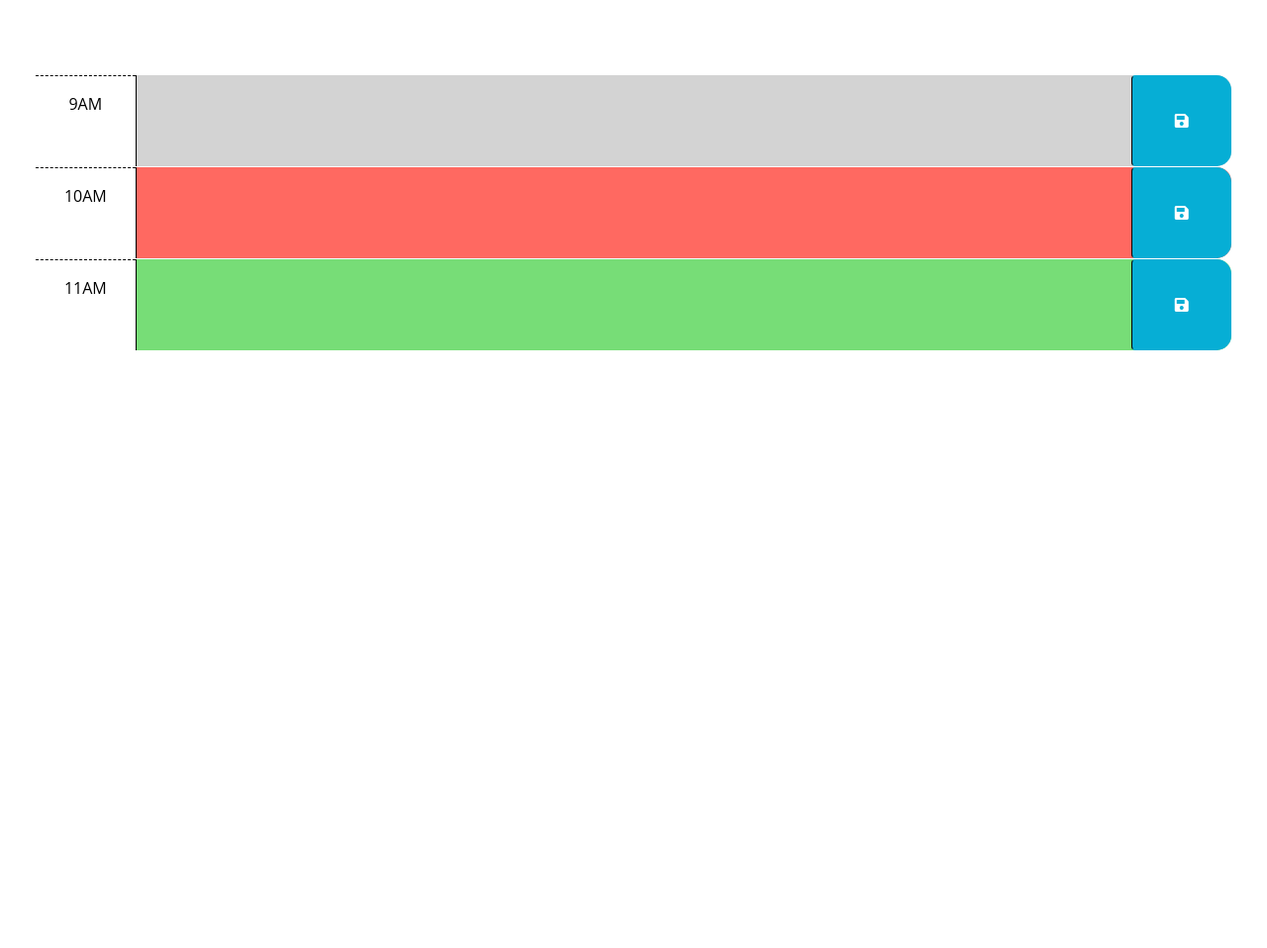
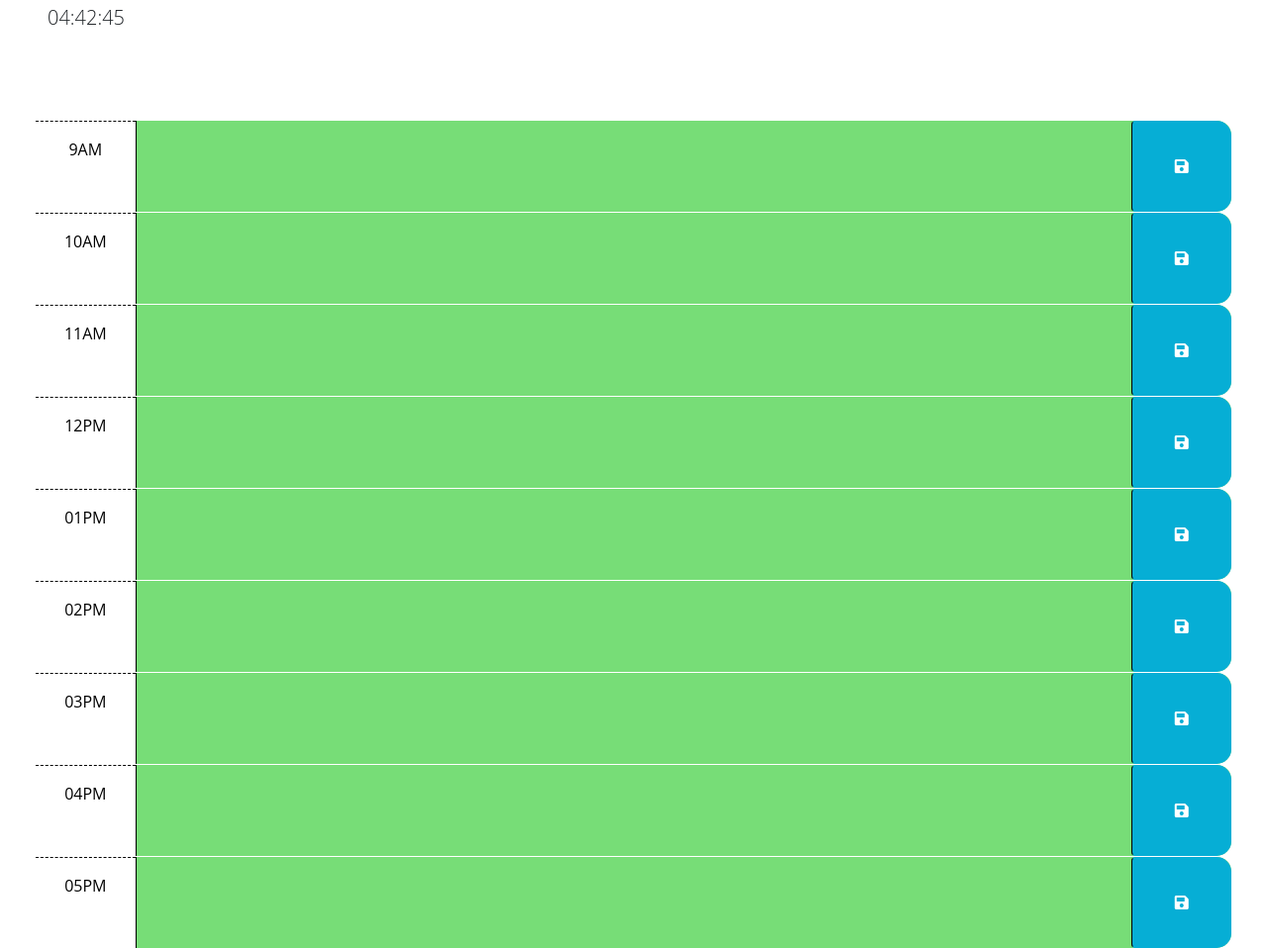
Before and after one commit to sharktank3800/work_day_scheduler, a plain HTML site: page index.html in a window 1280 px wide. Shown: the part 176-1134 px from the top of the page at 99% size. Before the commit the page ends 800 px from the top, so only its background shows below. Drawn offline with nearby package versions, Linux system fonts and the light colour scheme.

Commit message:
ready to deploy

```diff
--- a/index.html
+++ b/index.html
@@ -25,24 +25,17 @@
   </head>
 
   <body>
+
     <header class="p-5 mb-4">
       <h1 class="display-3">Work Day Scheduler</h1>
       <p class="lead">A simple calendar app for scheduling your work day</p>
       <p id="currentDay" class="lead"></p>
     </header>
+
+
     <div class="container-fluid px-5">
-      <!-- Use class for "past", "present", and "future" to apply styles to the
-        time-block divs accordingly. The javascript will need to do this by
-        adding/removing these classes on each div by comparing the hour in the
-        id to the current hour. The html provided below is meant to be an example
-        demonstrating how the css provided can be leveraged to create the
-        desired layout and colors. The html below should be removed or updated
-        in the finished product. Remember to delete this comment once the
-        code is implemented.
-        -->
 
-      <!-- Example of a past time block. The "past" class adds a gray background color. -->
-      <div id="hour-9" class="row time-block past">
+      <div id="hour-09" class="row time-block">
         <div class="col-2 col-md-1 hour text-center py-3">9AM</div>
         <textarea class="col-8 col-md-10 description" rows="3"> </textarea>
         <button class="btn saveBtn col-2 col-md-1" aria-label="save">
@@ -50,8 +43,8 @@
         </button>
       </div>
 
-      <!-- Example of a present time block. The "present" class adds a red background color. -->
-      <div id="hour-10" class="row time-block present">
+
+      <div id="hour-10" class="row time-block">
         <div class="col-2 col-md-1 hour text-center py-3">10AM</div>
         <textarea class="col-8 col-md-10 description" rows="3"> </textarea>
         <button class="btn saveBtn col-2 col-md-1" aria-label="save">
@@ -59,14 +52,65 @@
         </button>
       </div>
 
-      <!-- Example of a future time block. The "future" class adds a green background color. -->
-      <div id="hour-11" class="row time-block future">
+
+      <div id="hour-11" class="row time-block">
         <div class="col-2 col-md-1 hour text-center py-3">11AM</div>
         <textarea class="col-8 col-md-10 description" rows="3"> </textarea>
         <button class="btn saveBtn col-2 col-md-1" aria-label="save">
           <i class="fas fa-save" aria-hidden="true"></i>
         </button>
       </div>
+
+
+      <div id="hour-12" class="row time-block">
+        <div class="col-2 col-md-1 hour text-center py-3">12PM</div>
+        <textarea class="col-8 col-md-10 description" rows="3"> </textarea>
+        <button class="btn saveBtn col-2 col-md-1" aria-label="save">
+          <i class="fas fa-save" aria-hidden="true"></i>
+        </button>
+      </div>
+
+      <div id="hour-13" class="row time-block">
+        <div class="col-2 col-md-1 hour text-center py-3">01PM</div>
+        <textarea class="col-8 col-md-10 description" rows="3"> </textarea>
+        <button class="btn saveBtn col-2 col-md-1" aria-label="save">
+          <i class="fas fa-save" aria-hidden="true"></i>
+        </button>
+      </div>
+
+      <div id="hour-14" class="row time-block">
+        <div class="col-2 col-md-1 hour text-center py-3">02PM</div>
+        <textarea class="col-8 col-md-10 description" rows="3"> </textarea>
+        <button class="btn saveBtn col-2 col-md-1" aria-label="save">
+          <i class="fas fa-save" aria-hidden="true"></i>
+        </button>
+      </div>
+
+      <div id="hour-15" class="row time-block">
+        <div class="col-2 col-md-1 hour text-center py-3">03PM</div>
+        <textarea class="col-8 col-md-10 description" rows="3"> </textarea>
+        <button class="btn saveBtn col-2 col-md-1" aria-label="save">
+          <i class="fas fa-save" aria-hidden="true"></i>
+        </button>
+      </div>
+
+      <div id="hour-16" class="row time-block">
+        <div class="col-2 col-md-1 hour text-center py-3">04PM</div>
+        <textarea class="col-8 col-md-10 description" rows="3"> </textarea>
+        <button class="btn saveBtn col-2 col-md-1" aria-label="save">
+          <i class="fas fa-save" aria-hidden="true"></i>
+        </button>
+      </div>
+
+      <div id="hour-17" class="row time-block">
+        <div class="col-2 col-md-1 hour text-center py-3">05PM</div>
+        <textarea class="col-8 col-md-10 description" rows="3"> </textarea>
+        <button class="btn saveBtn col-2 col-md-1" aria-label="save">
+          <i class="fas fa-save" aria-hidden="true"></i>
+        </button>
+      </div>
+
+
     </div>
 
     <script src="https://cdnjs.cloudflare.com/ajax/libs/jquery/3.2.1/jquery.min.js"></script>
--- a/script.js
+++ b/script.js
@@ -1,23 +1,48 @@
-// Wrap all code that interacts with the DOM in a call to jQuery to ensure that
-// the code isn't run until the browser has finished rendering all the elements
-// in the html.
-$(function () {
-  // TODO: Add a listener for click events on the save button. This code should
-  // use the id in the containing time-block as a key to save the user input in
-  // local storage. HINT: What does `this` reference in the click listener
-  // function? How can DOM traversal be used to get the "hour-x" id of the
-  // time-block containing the button that was clicked? How might the id be
-  // useful when saving the description in local storage?
-  //
-  // TODO: Add code to apply the past, present, or future class to each time
-  // block by comparing the id to the current hour. HINTS: How can the id
-  // attribute of each time-block be used to conditionally add or remove the
-  // past, present, and future classes? How can Day.js be used to get the
-  // current hour in 24-hour time?
-  //
-  // TODO: Add code to get any user input that was saved in localStorage and set
-  // the values of the corresponding textarea elements. HINT: How can the id
-  // attribute of each time-block be used to do this?
-  //
-  // TODO: Add code to display the current date in the header of the page.
+
+$(document).ready(function () {
+
+$("#currentDay").text(dayjs().format("hh:mm:ss"));
+
+
+
+$(".time-block").each(function (){
+
+  var hours = $(this).attr("id").split("-")[1];
+  var currentHour = dayjs().format("hh");
+
+  if(currentHour == hours){
+    $(this).addClass("present");
+  }
+  if(currentHour < hours){
+    $(this).addClass("future");
+  }
+  if(currentHour > hours){
+    $(this).addClass("past");
+  }
+})
+
+
+
+function storeEvent(){
+  $(".saveBtn").on("click", function(){
+    localStorage.setItem($(this).parent().attr("id"), $(this).siblings("textarea").val());
+  })
+}
+
+
+function loadEvents(){
+  $("textarea").each(function(){
+    var timebloackID = $(this).parent().attr("id");
+    var savedEvent = localStorage.getItem(timebloackID);
+
+    if(savedEvent !== null){
+      $(this).val(savedEvent);
+    }
+  });
+}
+
+storeEvent();
+loadEvents();
+
+
 });
```
